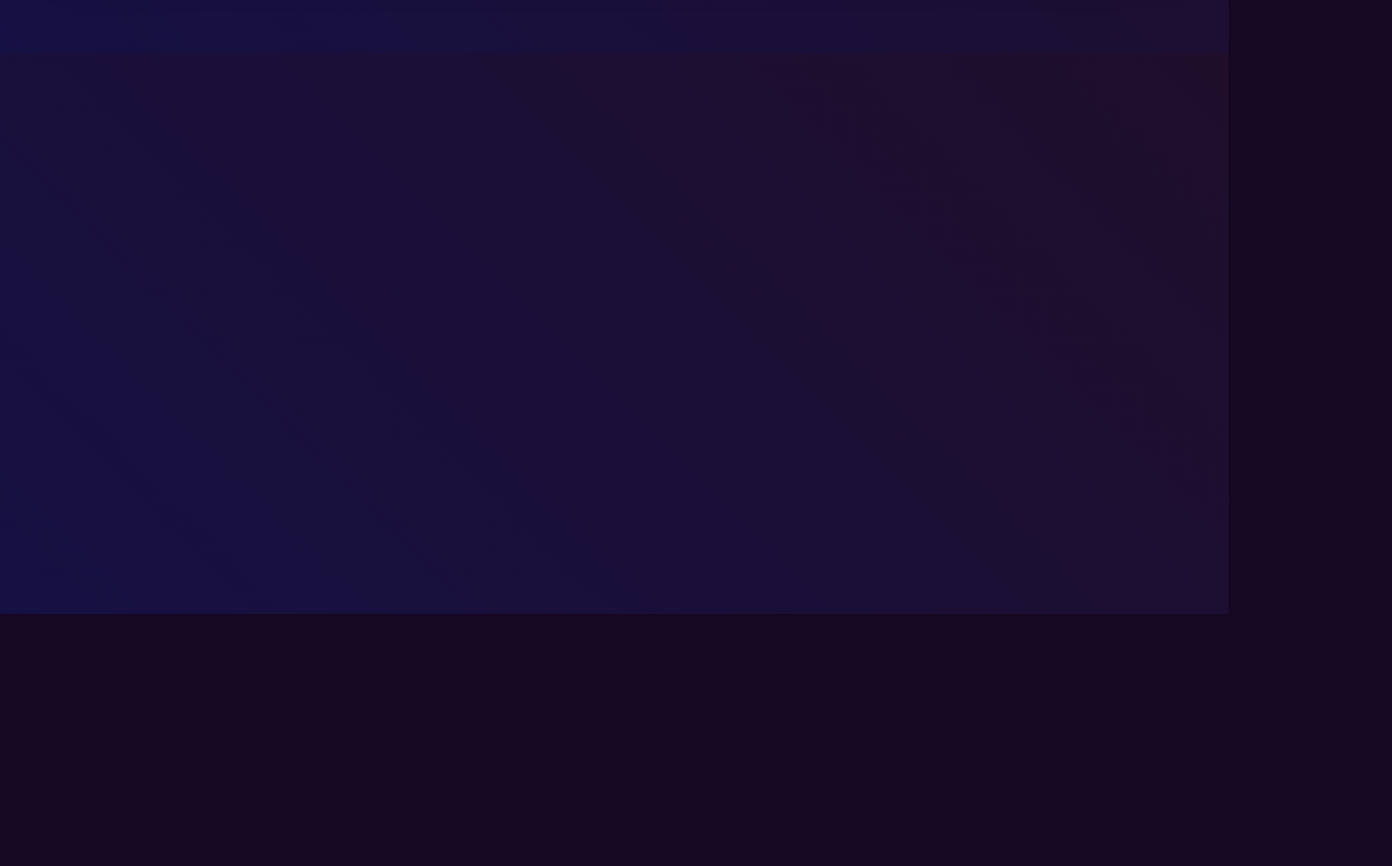
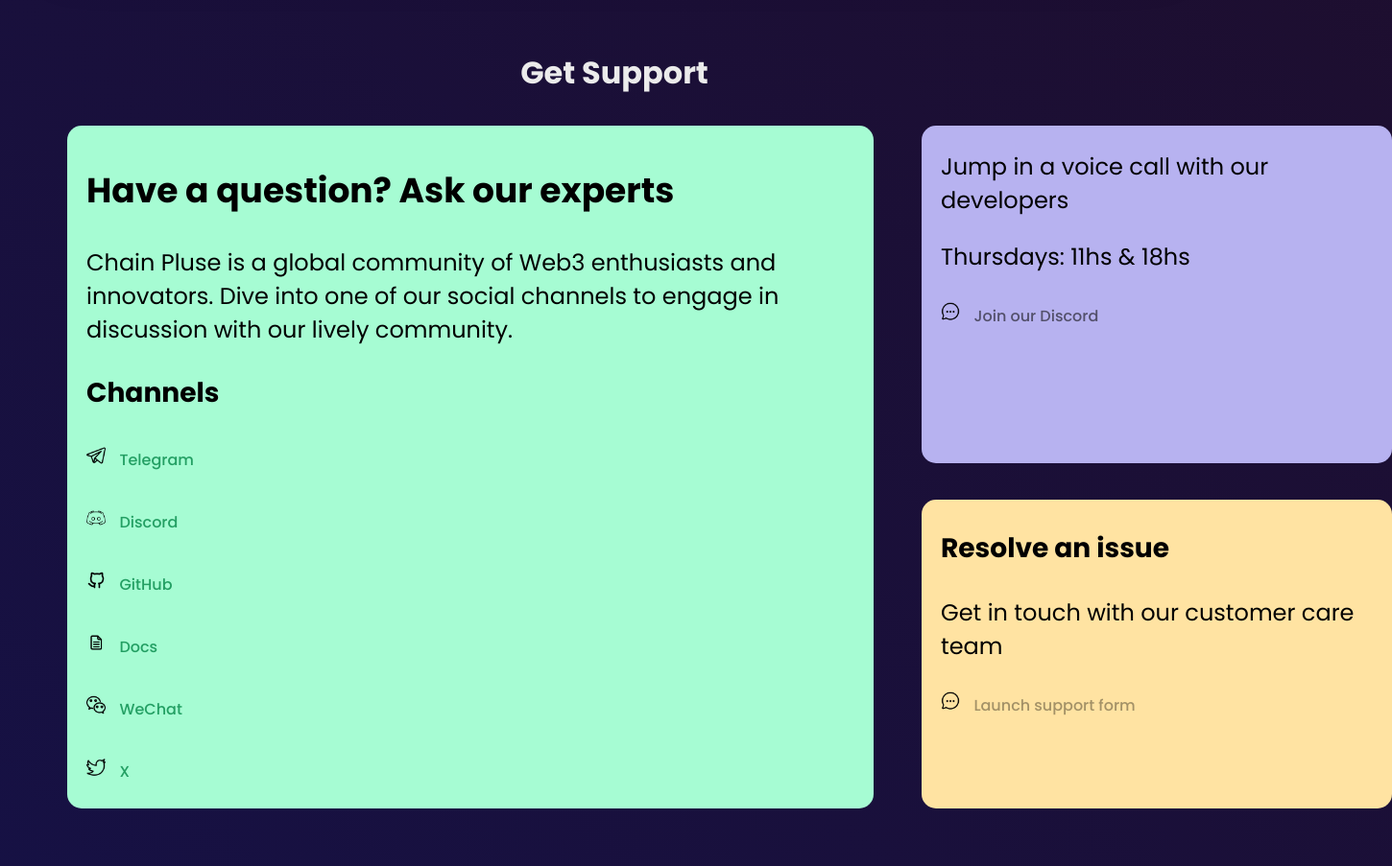
Before and after one commit to ganeshgore1811/icp10-html-css-project-2-ai-blockchain, a plain HTML site: page page/contact-us.html in a window 1280 px wide. Shown: the part 160-1063 px from the top of the page at 96% size, 1450 px wide, since content can reach past the window. Before the commit the page ends 800 px from the top, so only its background shows below. Drawn offline with Linux system fonts and the light colour scheme.

Commit message:
links for cantact added

```diff
--- a/page/contact-us.html
+++ b/page/contact-us.html
@@ -25,6 +25,35 @@
         </div>
     </div>
 
+    <h1 class="title">Get Support</h1>
+    <div class="gridcontainer">
 
+        <div class="firstblock">
+            <h2>Have a question? Ask our experts</h2>
+            <p>Chain Pluse is a global community of Web3 enthusiasts and innovators. Dive into one of our social channels to engage in discussion with our lively community.</p>
+            <h3>Channels</h3>
+            <div class="channellink">
+                <p class="channels"><img src="../icon/contact-page-icon/telegram.png" alt="telegram logo"> <a href="https://telegram.org/"   target="_blank">Telegram</a></p>
+                <p class="channels"><img src="../icon/contact-page-icon/logo.png" alt="dicord logo"> <a href="https://support.discord.com/hc/en-us/community/posts/360056220432-Login"  target="_blank">Discord</a></p>
+                <p class="channels"><img src="../icon/contact-page-icon/outline.png" alt="github logo"> <a href="https://github.com/" target="_blank">GitHub</a></p>
+                <p class="channels"><img src="../icon/contact-page-icon/document.png" alt="docs"> <a href="https://docs.google.com/document/create?addon_store" target="_blank">Docs</a></p>
+                <p class="channels"><img src="../icon/contact-page-icon/wechat.png" alt="wechat logo"> <a href="https://www.wechat.com/" target="_blank">WeChat</a></p>
+                <p class="channels"><img src="../icon/contact-page-icon/twitter.png" alt="twitter"> <a href="https://x.com/i/flow/login" target="_blank">X</a></p>
+            </div>
+        </div>
+
+        <div class="secondblock">
+            <p>Jump in a voice call with our developers</p>
+            <p>Thursdays: 11hs & 18hs</p>
+            <p class="channels"><img src="../icon/contact-page-icon/chat-bubble.png" alt="char logo"> <a href="https://support.discord.com/hc/en-us/community/posts/360056220432-Login" target="_blank">Join our Discord</a></p>
+        </div>
+
+        <div class="thiredblock">
+            <h3>Resolve an issue</h3>
+            <p>Get in touch with our customer care team</p>
+            <p class="channels"><img src="../icon/contact-page-icon/chat-bubble.png" alt="chat logo"> <a href="https://support.google.com/" target="_blank">Launch support form</a></p>
+
+        </div>
+    </div>
 </body>
 </html
```
